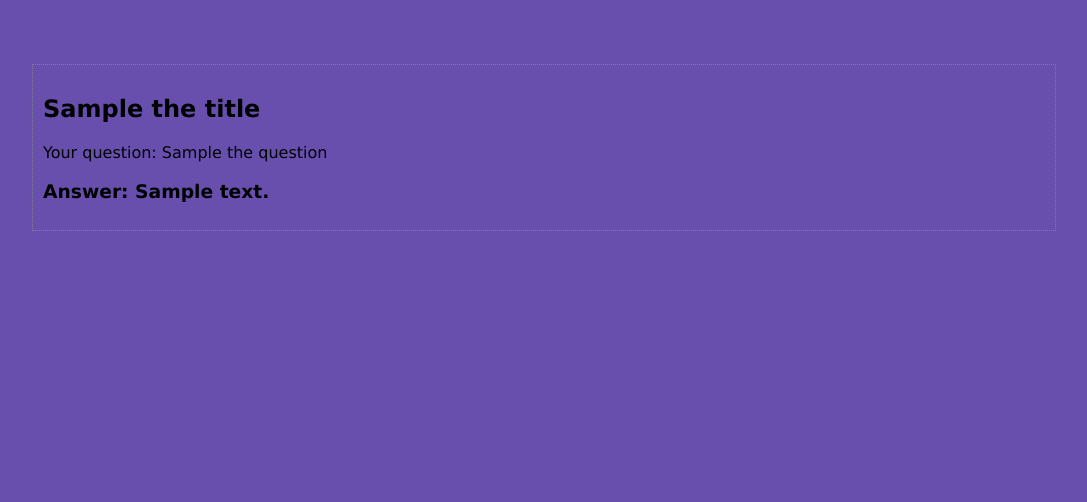
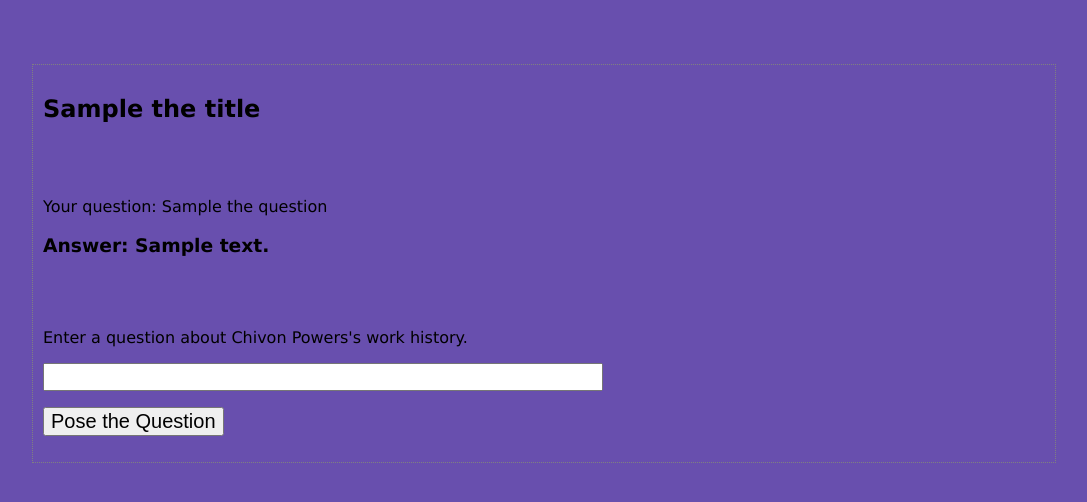
Before and after one commit to ChiPowers/genai-resume-app, a Flask app: template app/templates/handle_query.html in a window 1280 px wide. Shown: the top 502 px of the page, without its empty margins (96-1183 px from the left). Run offline with Flask 3, Linux system fonts and the light colour scheme; the template is opened without the code that fills it: most values are stand-ins (such as "Sample title", 1, 10 or a date in 2020).

Commit message:
multiple questions

```diff
--- a/app/api/routes.py
+++ b/app/api/routes.py
@@ -23,7 +23,7 @@ def handle_query() -> 'html':
 	answer = openai_service.get_llm_answer(prompt, retriever, question)
 	print(answer)
 	return render_template('handle_query.html',
-						 the_title='Ask about My Work History',
+						 the_title='Interview Me',
 						 the_question=question,
 						 the_answer=answer,
 						 )
--- a/app/templates/handle_query.html
+++ b/app/templates/handle_query.html
@@ -2,9 +2,18 @@
 
 {% block body %}
 <h2>{{ the_title }}</h2>
-
+<br><br>
 
 <p>Your question:  {{ the_question }}</p>
 <h3> Answer: {{ the_answer }}</h3>
+<br><br>
+
+<form method ='POST' action='/handle-query'>
+    <table>
+        <p>Enter a question about Chivon Powers's work history.</p>
+        <input name='the_question' type='TEXT' width='60'>
+    </table>
+    <p><input value='Pose the Question' type ='SUBMIT'></p>
+</form>
 
 {% endblock %}
```
Also changed, not shown: 1 other file.
